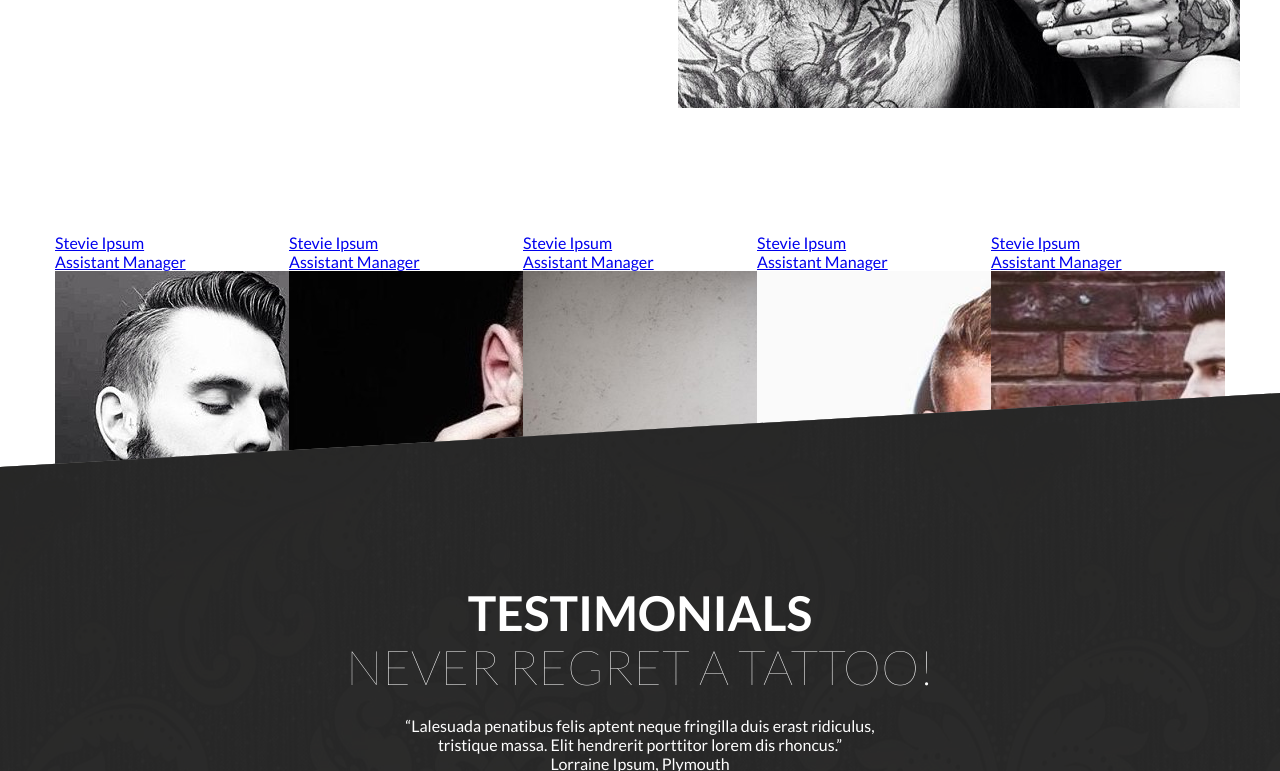
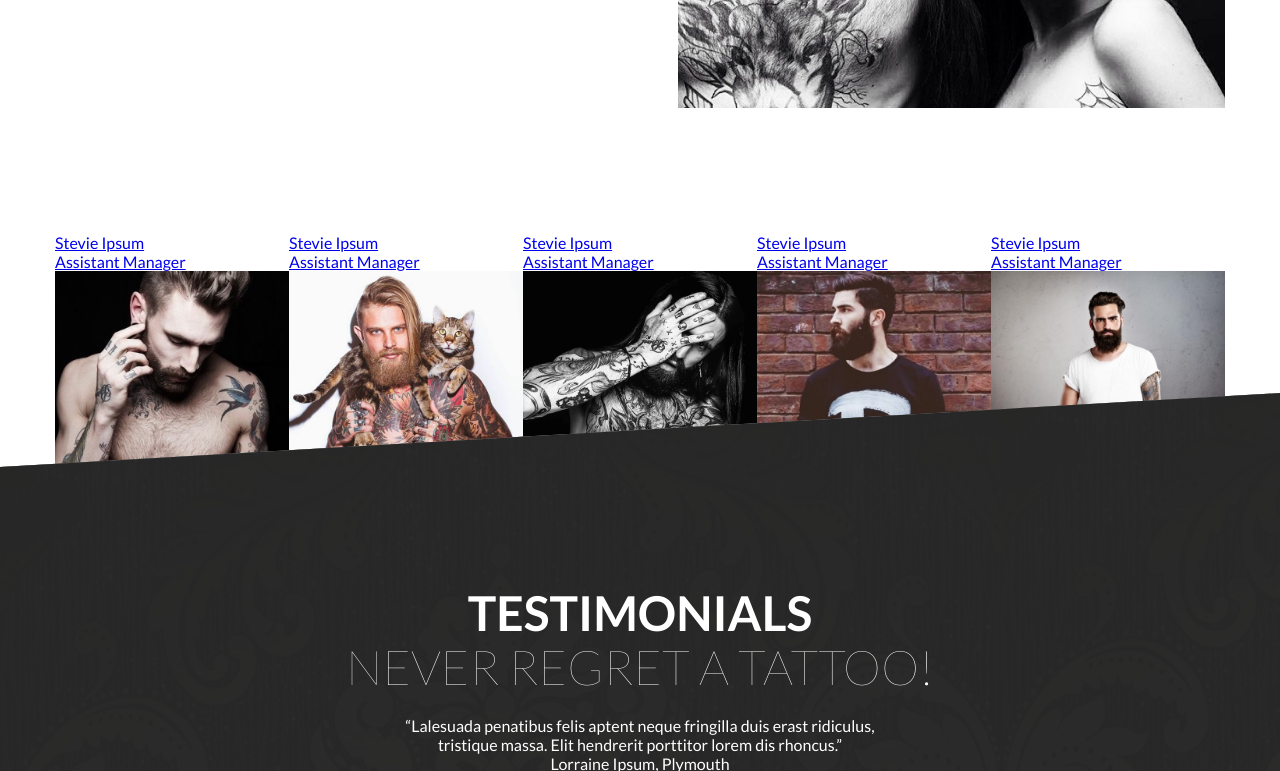
Before and after one commit to korotkovanastasia/edu-weblime.ru, a plain HTML site: page index.html in a window 1280 px wide. Shown: the part 2029-2800 px from the top of the page. Drawn offline with Linux system fonts and the light colour scheme.

Commit message:
Edit style.css index.html

```diff
--- a/index.html
+++ b/index.html
@@ -40,7 +40,7 @@
     </div>
   </section>
 
-  <section class="intro">
+<section class="intro">
 <div class="intro__background">
   <div class="wrapper">
     <div class="intro__content">
@@ -72,7 +72,7 @@
  </div>
 </div>
 </div>
-  </section>
+</section>
 
 <section class="artists">
   <div class="wrapper">
@@ -100,23 +100,23 @@
     <div class="artists__slider artists__slider--bottom">
       <div class="artists__slider-item artists__slider-item--x5">
           <a href="#" class="artists__info">Stevie Ipsum<br/>Assistant Manager</a>
-          <img src="./artists/img001.jpg" alt="" />
-      </div>
-      <div class="artists__slider-item artists__slider-item--x5">
-          <a href="#" class="artists__info">Stevie Ipsum<br/>Assistant Manager</a>
           <img src="./artists/img002.jpg" alt="" />
-      </div>
-            <div class="artists__slider-item artists__slider-item--x5">
-          <a href="#" class="artists__info">Stevie Ipsum<br/>Assistant Manager</a>
-          <img src="./artists/img003.jpg" alt="" />
       </div>
       <div class="artists__slider-item artists__slider-item--x5">
           <a href="#" class="artists__info">Stevie Ipsum<br/>Assistant Manager</a>
           <img src="./artists/img004.jpg" alt="" />
       </div>
+            <div class="artists__slider-item artists__slider-item--x5">
+          <a href="#" class="artists__info">Stevie Ipsum<br/>Assistant Manager</a>
+          <img src="./artists/img006.jpg" alt="" />
+      </div>
       <div class="artists__slider-item artists__slider-item--x5">
           <a href="#" class="artists__info">Stevie Ipsum<br/>Assistant Manager</a>
           <img src="./artists/img005.jpg" alt="" />
+      </div>
+      <div class="artists__slider-item artists__slider-item--x5">
+          <a href="#" class="artists__info">Stevie Ipsum<br/>Assistant Manager</a>
+          <img src="./artists/img003.jpg" alt="" />
       </div>
 </div>
 </section>
--- a/style.css
+++ b/style.css
@@ -2,6 +2,10 @@
   font-family: 'Lato', sans-serif;
   margin: 0;
   padding: 0;
+}
+
+img {
+  max-width: 100%;
 }
 
 .wrapper {
```
